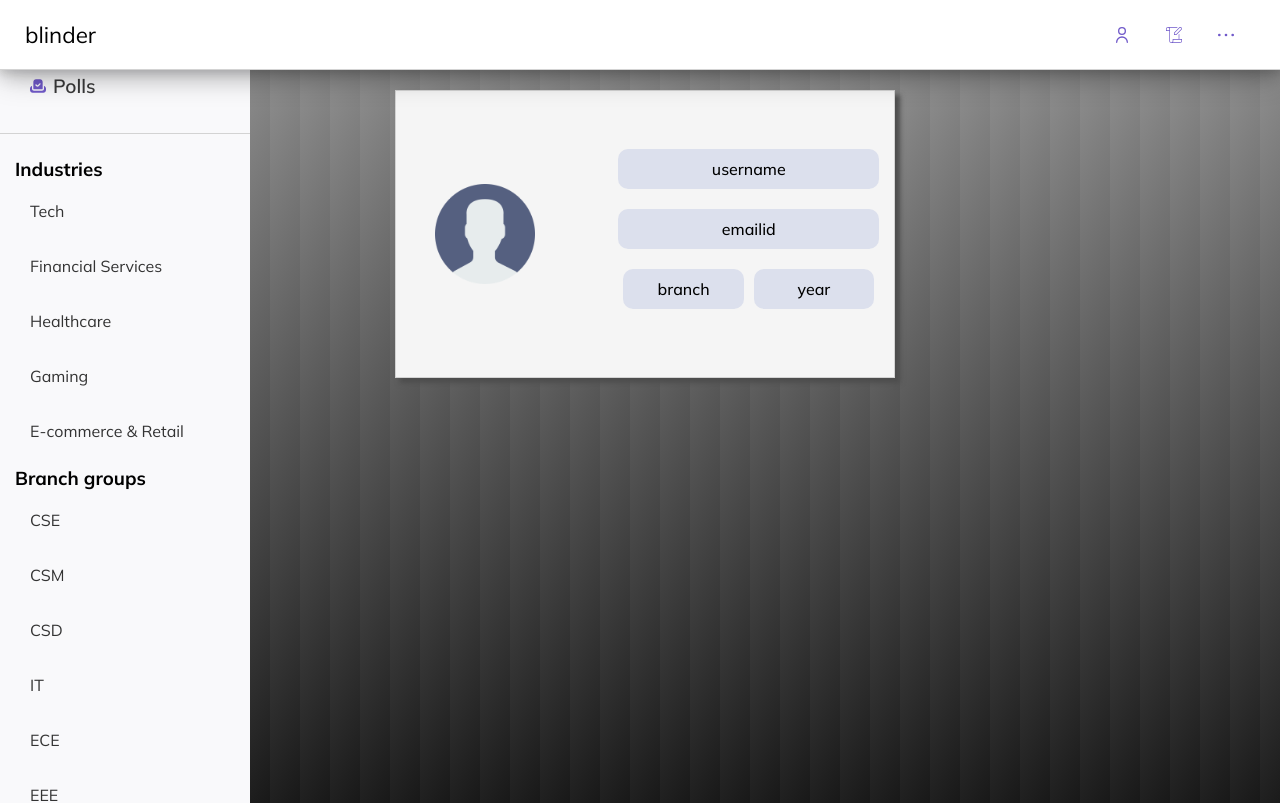
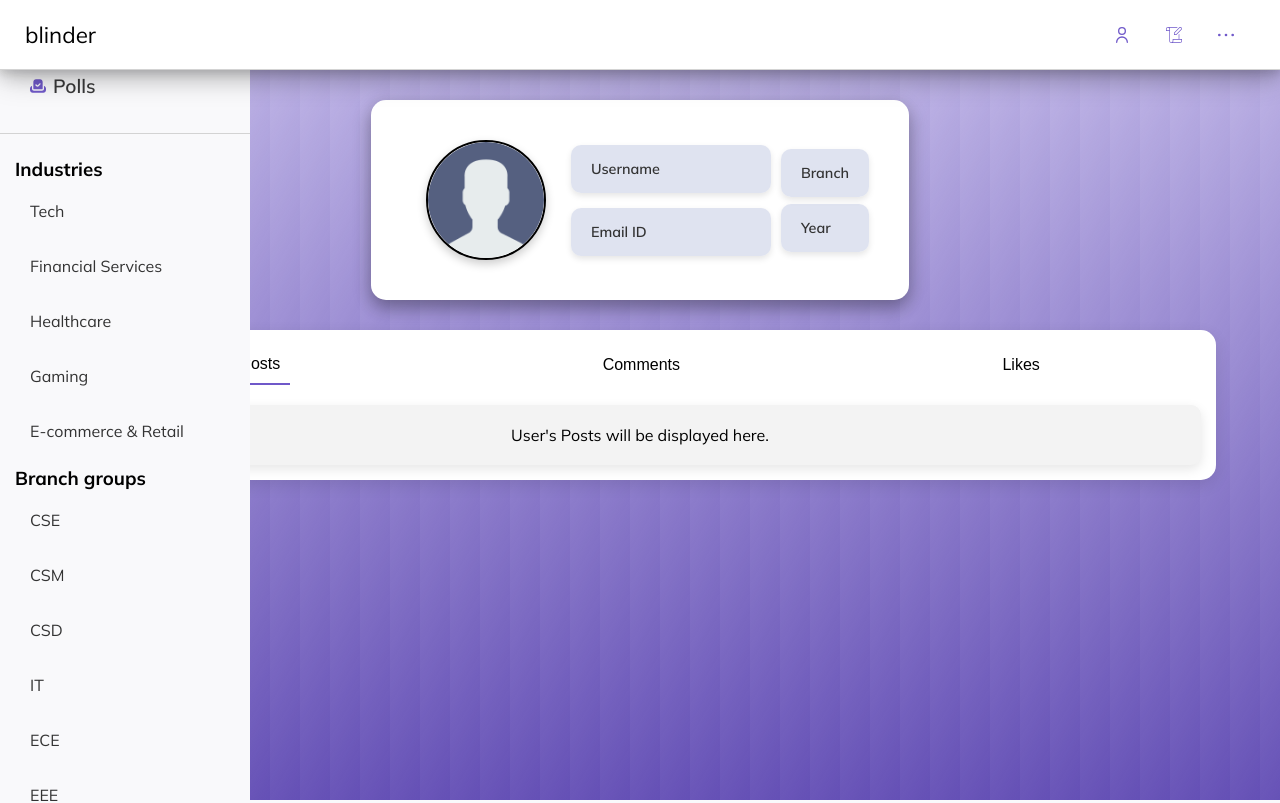
Before and after one commit to choco-dan/gvpBlind, a React (Vite) app in the folder frontend/: page /Profile in a window 1280 px wide. Shown: the top 803 px of the page. Built offline with nearby package versions, Linux system fonts and the light colour scheme; a web font is replaced by a local one.

Commit message:
profile page updated

```diff
--- a/frontend/src/Header/header-dots/dots.css
+++ b/frontend/src/Header/header-dots/dots.css
@@ -31,3 +31,6 @@
 .about-page h4{
     margin-top:10px;
 }
+.policypage, .about-page p{
+    font-size: 0.9rem;
+}
--- a/frontend/src/Header/header.module.css
+++ b/frontend/src/Header/header.module.css
@@ -54,14 +54,15 @@
     cursor:pointer;
     position:absolute;
     font-size:0.8rem;
-    top:3rem;
+    top:3.3rem;
     white-space:nowrap;
     border: 1px solid #d3d3d3;
     border-radius:5px;
     z-index:2000;
     background-color: white;
     gap:4px;
-    padding:10px 15px;
+    padding:10px 10px;
+    text-align: right;
 }
 .dropdownprofile::before, .dropdownpost::before, .dropdowndots::before {
     content: "";
@@ -76,24 +77,29 @@
     z-index: -1;
 }
 .dropdownprofile{
-    right:8.5rem;
+    right:8.2rem;
 }
 .dropdownpost{
-    right:5.5rem;
+    right:4.8rem;
 }
 .dropdowndots{
-    right:2.5rem;
+    right:2rem;
 }
 .dropdownmenu ul{
     white-space:nowrap;
     list-style-type: none;
 }
 .dropdownitem{
-    padding-bottom:8px;
+    padding:8px 15px;
     margin-top:8px;
     font-size:0.7rem;
     font-weight:700;
     color:rgb(91, 82, 82);
     font-style:oblique;
     list-style-type: none;
+    border-radius:10px;
+    transition: background-color ease-in-out 0.15s;
 }
+.dropdownitem:hover{
+    background-color: rgba(210, 216, 234,0.7);
+}
--- a/frontend/src/UserProfile/Profilepage.jsx
+++ b/frontend/src/UserProfile/Profilepage.jsx
@@ -1,32 +1,77 @@
-import styles from './profilepage.module.css'
-import userImg from './assets/userimage.png'
+import React, { useState } from 'react';
+import { motion } from 'framer-motion';
+import styles from './profilepage.module.css';
+import userImg from './assets/userimage.png';
 
-function UserProfile(){
+function UserProfile() {
+    const [activeTab, setActiveTab] = useState('Posts');
 
+    const renderContent = () => {
+        switch (activeTab) {
+            case 'Posts':
+                return <div className={styles.content}>User's Posts will be displayed here.</div>;
+            case 'Comments':
+                return <div className={styles.content}>User's Comments will be displayed here.</div>;
+            case 'Likes':
+                return <div className={styles.content}>User's Settings will be displayed here.</div>;
+            default:
+                return null;
+        }
+    };
 
-    return(
+    return (
         <>
-        <div className = {styles.container}>
-            <div className = {styles.profilebody}>
-                <div className = {styles.image}>
-                <img className = {styles.userimg} src = {userImg} alt = 'userimg' />
-                </div>
-                <div className = {styles.userdetails}>
-                    <p className = {styles.info}>username</p>
-                    <p className = {styles.info}>emailid</p>
-                    <div className = {styles.infoby}>
-                    <p className = {styles.info}>branch</p>
-                    <p className = {styles.info}>year</p>
+            <div className={styles.container}>
+                <div className={styles.profilebody}>
+                    <div className={styles.image}>
+                        <img className={styles.userimg} src={userImg} alt="userimg" />
+                    </div>
+                    <div className={styles.userdetails}>
+                        <p className={styles.info}>Username</p>
+                        <p className={styles.info}>Email ID</p>
+                    </div>
+                    <div className={styles.infoby}>
+                        <p className={styles.info}>Branch</p>
+                        <p className={styles.info}>Year</p>
                     </div>
                 </div>
+
+                <div className={styles.navbar}>
+                    <div className={styles.navbuttons}>
+                        <button
+                            className={activeTab === 'Posts' ? styles.activeTab : ''}
+                            onClick={() => setActiveTab('Posts')}
+                        >
+                            Posts
+                        </button>
+                        <button
+                            className={activeTab === 'Comments' ? styles.activeTab : ''}
+                            onClick={() => setActiveTab('Comments')}
+                        >
+                            Comments
+                        </button>
+                        <button
+                            className={activeTab === 'Likes' ? styles.activeTab : ''}
+                            onClick={() => setActiveTab('Likes')}
+                        >
+                            Likes
+                        </button>
+                    </div>
+
+                    <motion.div
+                        className={styles.tabContent}
+                        key={activeTab}
+                        initial={{ opacity: 0, x: -20 }}
+                        animate={{ opacity: 1, x: 0 }}
+                        exit={{ opacity: 0, x: 20 }}
+                        transition={{ duration: 1 }}
+                    >
+                        {renderContent()}
+                    </motion.div>
+                </div>
             </div>
-
-        </div>
-
-
-
         </>
     );
 }
 
-export default UserProfile
+export default UserProfile;
--- a/frontend/src/UserProfile/profilepage.module.css
+++ b/frontend/src/UserProfile/profilepage.module.css
@@ -1,65 +1,122 @@
-.profilebody{
-    display:flex;
-    flex-direction: row;
-    margin-left:40px;
-    margin-right:30px;
-    box-shadow:5px 5px 5px hsla(80, 0%,30%);
-    border:1px solid #d3d3d3;
-    padding:30px 20px;
-    margin-top:90px;
-    background-color: whitesmoke;
-    align-items:center;
-    min-width:500px;
-    max-width:1000px;
-    height:30%;
-}
-.container{
-    display:flex;
+.container {
+    display: flex;
     flex-direction: column;
-    width:100vw;
-    height:120vh;
-    background-color: black;
+    width: 100vw;
+    min-height: 100vh;
+    background-color: #6f58c9;
     backdrop-filter: blur(20px);
-    background-image: linear-gradient(120deg,
-                                        rgba(255, 255, 255, 0.6),
-                                        hsla(0, 0%, 2%, 0.1));
-    background-size:30px;
+    background-image: linear-gradient(120deg, rgba(255, 255, 255, 0.6), hsla(0, 0%, 2%, 0.1));
+    background-size: 30px;
     align-items: center;
 }
-.image{
-    width:30%;
-    display:flex;
+
+.profilebody {
+    display: flex;
+    flex-direction: row;
+    margin: 100px 30px 0 30px;
+    box-shadow: 0 8px 16px rgba(0, 0, 0, 0.2), 0 6px 20px rgba(0, 0, 0, 0.19);
+    border: none;
+    padding: 40px;
+    background-color: white;
+    border-radius: 15px;
+    align-items: center;
+    justify-content: space-around;
+    max-width: 800px;
+    min-width:400px;
+    gap:10px;
+}
+
+.image {
+    flex: 1;
+    display: flex;
     justify-content: center;
+    align-items: center;
+    min-width: 150px;
 }
-.userimg{
+
+.userimg {
     aspect-ratio: 1/1;
-    height:100px;
+    height: 120px;
+    border-radius: 50%;
+    box-shadow: 0 4px 10px rgba(0, 0, 0, 0.2);
+    border: 2px solid black;
 }
-.userdetails{
-    display:flex;
+
+.userdetails {
+    display: flex;
     flex-direction: column;
     justify-content: center;
-    margin-left:8rem;
-    gap:10px;
-    align-items: center;
+    gap: 15px;
+    align-items: flex-start;
+    min-width:200px;
 }
-.info{
-    height:30px;
-    background-color: rgba(210, 216, 234,0.7);
-    margin-bottom:10px;
-    padding:20px 10px;
-    align-items: center;
-    display:flex;
-    justify-content: center;
-    margin-right:10px;
-    border-radius:10px;
-    width:180%;
-    font-family: 'mulish','sans-serif','arial';
-    font-weight:500;
-    font-weight:0.9rem;
-}
-.infoby{
+
+.infoby {
     display: flex;
     justify-content: space-around;
-    width:180%;
+    flex-direction: column;
+    gap: 7px;
 }
+
+.info {
+    background-color: rgba(210, 216, 234, 0.7);
+    padding: 15px 20px;
+    border-radius: 10px;
+    font-family: 'Mulish', 'sans-serif', 'arial';
+    font-weight: 600;
+    font-size: 0.9rem;
+    color: #333;
+    box-shadow: 0 3px 6px rgba(0, 0, 0, 0.1);
+    width: 100%;
+    box-sizing: border-box;
+}
+
+.navbar {
+    display: flex;
+    flex-direction: column;
+    justify-content: space-around;
+    margin-top: 30px;
+    width: 90%;
+    background-color: white;
+    padding: 15px;
+    border-radius: 15px;
+    box-shadow: 0 5px 15px rgba(0, 0, 0, 0.1);
+}
+
+.navbuttons {
+    display: flex;
+    justify-content: space-around;
+    flex-wrap: wrap;
+}
+
+.navbar button {
+    background: none;
+    border: none;
+    color: black;
+    font-size: 16px;
+    cursor: pointer;
+    padding: 10px;
+    transition: color 0.3s ease, transform 0.3s ease;
+}
+
+.navbar button:hover {
+    color: #6f58c9;
+    transform: scale(1.1);
+}
+
+.navbar button.activeTab {
+    border-bottom: 2px solid #6f58c9;
+}
+
+.tabContent {
+    margin-top: 20px;
+    width: 100%;
+}
+
+.content {
+    text-align: center;
+    padding: 20px;
+    background-color: #f3f3f3;
+    border-radius: 10px;
+    box-shadow: 0 4px 12px rgba(0, 0, 0, 0.1);
+}
--- a/frontend/src/index.css
+++ b/frontend/src/index.css
@@ -9,7 +9,7 @@ body{
   color: gray;
 }
 ::-webkit-scrollbar {
-  width: 12px;
+  width: 9px;
 }
 ::-webkit-scrollbar-track {
   background: #f1f1f1;
--- a/frontend/src/sidebar/sidebar.module.css
+++ b/frontend/src/sidebar/sidebar.module.css
@@ -31,13 +31,14 @@
     margin-bottom: 5px;
     align-items:center;
     cursor: pointer;
+    transition : ease-in-out 0.1s;
+
 }
 .poll{
     margin-bottom: 0.6rem;
 }
 .feed:hover,.poll:hover{
     background-color: rgba(210, 216, 234,0.7);
-    transition : ease-in-out 0.1s;
 }
 .scrollable{
     margin-top:0.5rem;
```
